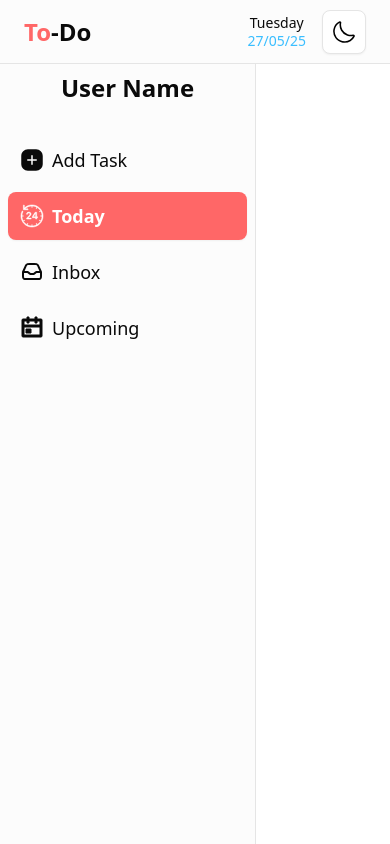
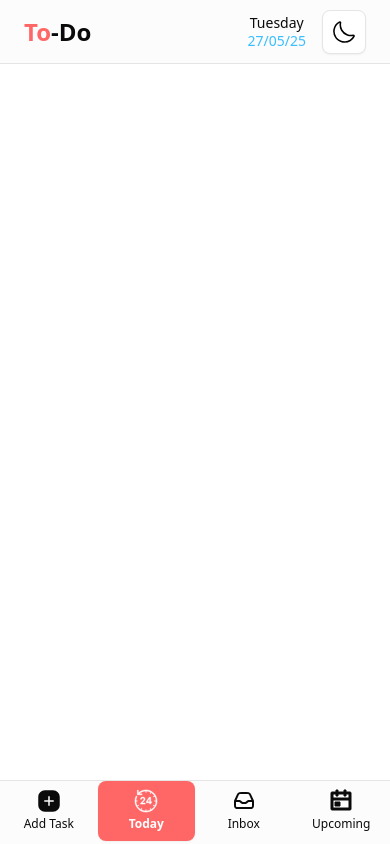
Before and after one commit to dhruv-d-simform/todo, a React (Vite) app: page / in a window 390 px wide. Built offline with nearby package versions, Linux system fonts and the light colour scheme.

Commit message:
feature: Make the sidebar responsive

```diff
--- a/src/App.tsx
+++ b/src/App.tsx
@@ -8,7 +8,7 @@ function App() {
 
             <Sidebar />
 
-            <div className="pt-16 pl-64"></div>
+            <div className="pt-16 pb-16 sm:pb-0 sm:pl-64"></div>
         </div>
     );
 }
--- a/src/components/Sidebar.tsx
+++ b/src/components/Sidebar.tsx
@@ -6,10 +6,12 @@ import { UpcomingIcon } from '@/assets/UpcomingIcon';
 
 export function Sidebar() {
     return (
-        <div className="fixed top-16 w-64 h-[100dvh] border-r bg-header-sidebar dark:bg-header-sidebar-dark">
-            <p className="text-center text-2xl font-bold p-2">User Name</p>
+        <div className="fixed bottom-0 sm:top-16 w-full sm:w-64 h-16 sm:h-[100dvh] border-t sm:border-r bg-header-sidebar dark:bg-header-sidebar-dark">
+            <p className="hidden sm:block text-center text-2xl font-bold p-2">
+                User Name
+            </p>
 
-            <nav className="flex flex-col py-6 px-2 gap-2">
+            <nav className="flex sm:flex-col sm:py-6 sm:px-2 sm:gap-2">
                 <NavButton isActive={false}>
                     <AddTaskIcon />
                     <span>Add Task</span>
@@ -39,7 +41,7 @@ function NavButton({ children, isActive }: NavButtonProps) {
     return (
         <Button
             variant={isActive ? 'default' : 'ghost'}
-            className={`h-12 text-lg cursor-pointer flex justify-start items-center ${isActive && 'bg-main text-white dark:hover:text-black font-bold'}`}
+            className={`flex-1 sm:flex-none h-full sm:h-12 text-[12px] sm:text-lg cursor-pointer flex flex-col sm:flex-row justify-start items-center gap-0.5 sm:gap-2 ${isActive && 'bg-main text-white dark:hover:text-black font-bold'}`}
         >
             {children}
         </Button>
```
